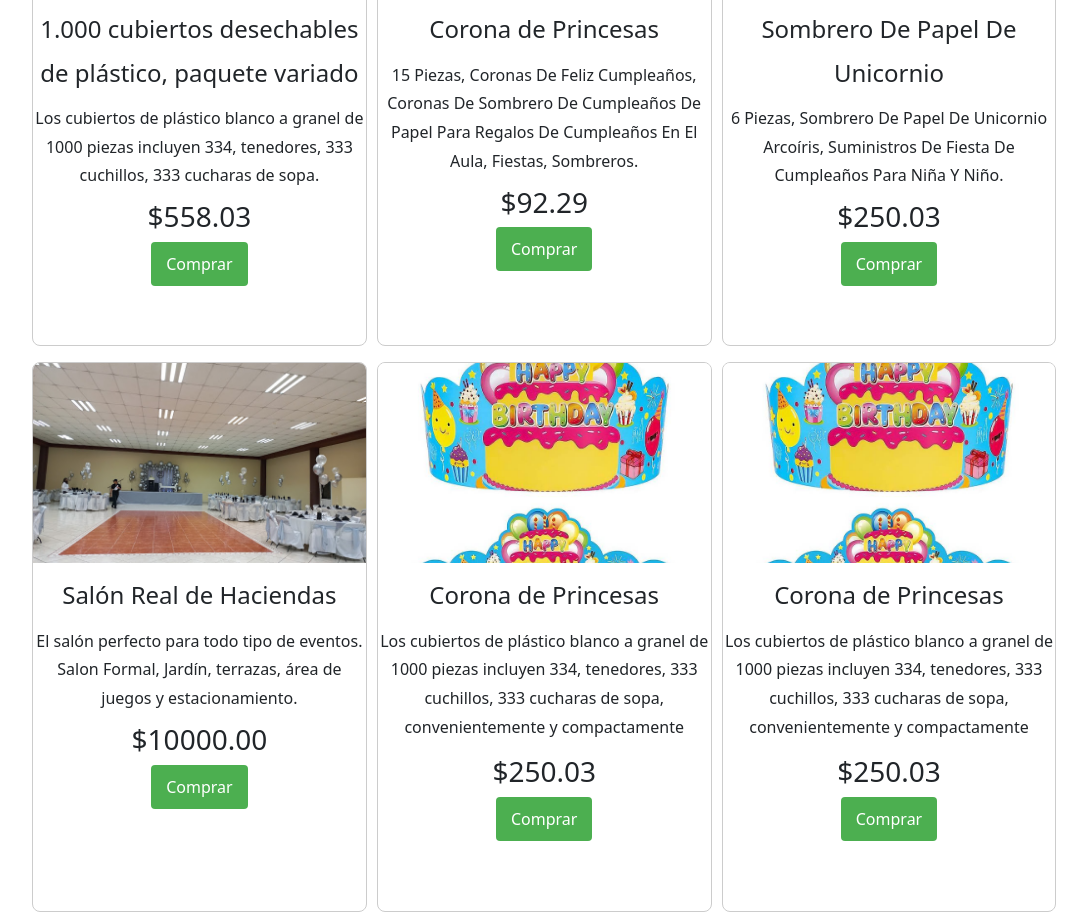
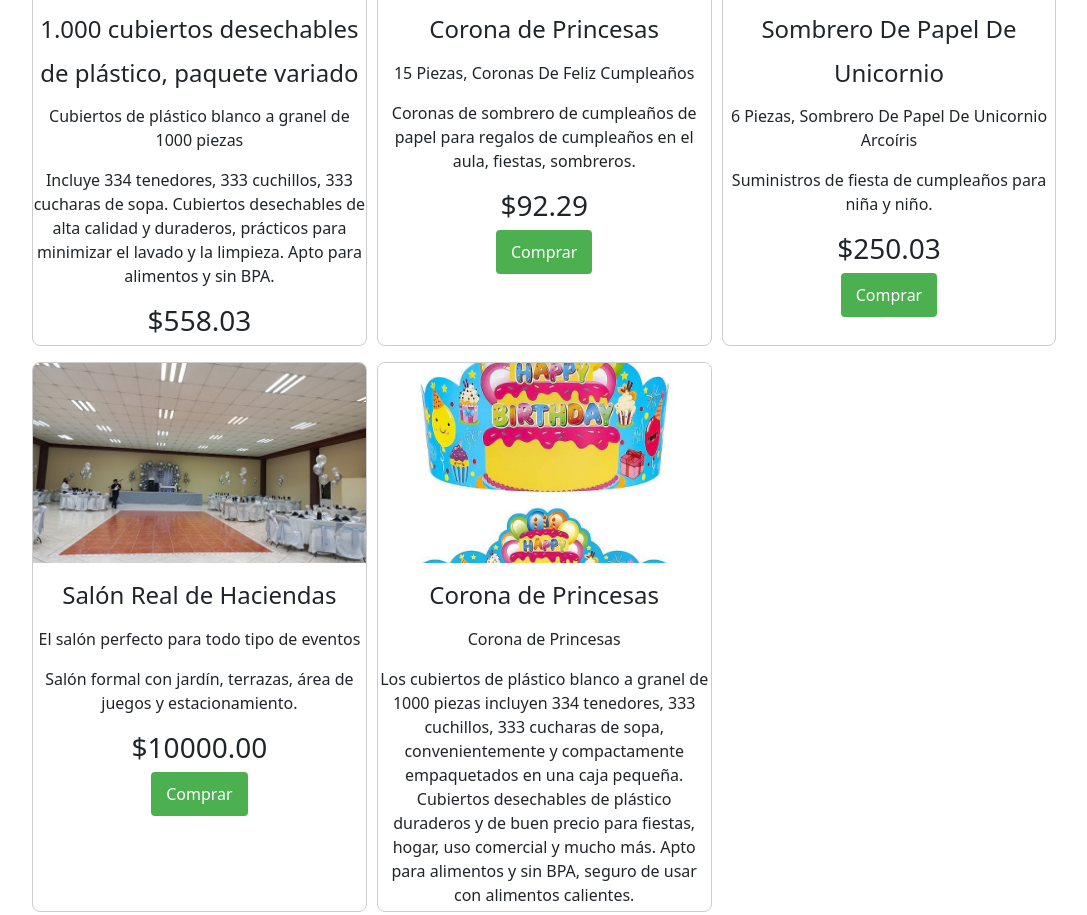
Before and after one commit to AxelWright/Pagina_Prod, a plain HTML site: page index.html in a window 1280 px wide. Shown: the part 988-1903 px from the top of the page, without its empty margins (50-1137 px from the left). Drawn offline with nearby package versions, Linux system fonts and the light colour scheme.

Commit message:
Modificaciones en productos_1 y index para que muestre la descripcion corta y larga

```diff
--- a/index.html
+++ b/index.html
@@ -399,7 +399,8 @@
                         var contenidoTarjeta = document.createElement('div');
                         contenidoTarjeta.innerHTML = `
                             <h4>${producto.nombre}</h4>
-                            <p class="descripcion">${producto.descripcion}</p>
+                            <p class="descripcion-corta">${producto.descripcion_corta}</p>
+                            <p class="descripcion-larga">${producto.descripcion_larga}</p>
                             <h3>$${producto.precio.toFixed(2)}</h3>
                             <button onclick="comprar('${producto.nombre}')">Comprar</button>
                             <br/><br/><br/>
--- a/productos_1.json
+++ b/productos_1.json
@@ -1,96 +1,55 @@
 [
-{
+  {
     "nombre": "1.000 cubiertos desechables de plástico, paquete variado",
     "imagen": "img/Cubiertos.jpg",
-    "descripcion": "Los cubiertos de plástico blanco a granel de 1000 piezas incluyen 334, tenedores, 333 cuchillos, 333 cucharas de sopa.",
+    "descripcion_corta": "Cubiertos de plástico blanco a granel de 1000 piezas",
+    "descripcion_larga": "Incluye 334 tenedores, 333 cuchillos, 333 cucharas de sopa. Cubiertos desechables de alta calidad y duraderos, prácticos para minimizar el lavado y la limpieza. Apto para alimentos y sin BPA.",
     "precio": 558.03,
     "tallas": ["36", "37", "38", "39", "40", "41", "42", "43", "44", "45"],
     "colores": ["rojo", "azul", "verde", "negro"],
     "materiales": ["plastico", "pet"],
-    "marca": "Elegant Disposables"
+    "marca": "Elegant Disposables",
+    "categorias": ["Cubiertos", "Desechables"]
   },
   {
     "nombre": "Corona de Princesas",
     "imagen": "img/CoronaC.jpeg",
-    "descripcion": "15 Piezas, Coronas De Feliz Cumpleaños, Coronas De Sombrero De Cumpleaños De Papel Para Regalos De Cumpleaños En El Aula, Fiestas, Sombreros.",
+    "descripcion_corta": "15 Piezas, Coronas De Feliz Cumpleaños",
+    "descripcion_larga": "Coronas de sombrero de cumpleaños de papel para regalos de cumpleaños en el aula, fiestas, sombreros.",
     "precio": 92.29,
     "materiales": ["Papel", "Carton"],
-    "marca": "FiesParty"
+    "marca": "FiesParty",
+    "categorias": ["Accesorios de Fiesta", "Coronas"]
   },
   {
     "nombre": "Sombrero De Papel De Unicornio",
     "imagen": "img/FiestaNiña.jpeg",
-    "descripcion": "6 Piezas, Sombrero De Papel De Unicornio Arcoíris, Suministros De Fiesta De Cumpleaños Para Niña Y Niño.",
+    "descripcion_corta": "6 Piezas, Sombrero De Papel De Unicornio Arcoíris",
+    "descripcion_larga": "Suministros de fiesta de cumpleaños para niña y niño.",
     "precio": 250.03,
     "colores": ["rojo", "azul", "verde"],
     "materiales": ["plastico", "pet"],
-    "marca": "FiesParty"
+    "marca": "FiesParty",
+    "categorias": ["Accesorios de Fiesta", "Sombreros", "Unicornios"]
   },
   {
     "nombre": "Salón Real de Haciendas",
     "imagen": "img/HaciendaReal.jpg",
-    "descripcion": "El salón perfecto para todo tipo de eventos. Salon Formal, Jardín, terrazas, área de juegos y estacionamiento.",
-    "precio": 10000
+    "descripcion_corta": "El salón perfecto para todo tipo de eventos",
+    "descripcion_larga": "Salón formal con jardín, terrazas, área de juegos y estacionamiento.",
+    "precio": 10000,
+    "categorias": ["Locales de Eventos", "Salones"]
   },
   {
     "nombre": "Corona de Princesas",
     "imagen": "img/CoronaC.jpeg",
-    "descripcion": "Los cubiertos de plástico blanco a granel de 1000 piezas incluyen 334, tenedores, 333 cuchillos, 333 cucharas de sopa, convenientemente y compactamente empaquetados en una caja pequeña. Los cubiertos de plástico desechables de alta calidad y duraderos son prácticos y prácticos para minimizar el lavado y la limpieza. Cucharitas de plastc a granel, sopas, tenedores, cuchillos y tenedores. Cubiertos desechables de plástico duraderos y de buen precio para fiestas, hogar, uso comercial y mucho más. Apto para alimentos y sin bpa, seguro de usar con alimentos calientes.",
+    "descripcion_corta": "Corona de Princesas",
+    "descripcion_larga": "Los cubiertos de plástico blanco a granel de 1000 piezas incluyen 334 tenedores, 333 cuchillos, 333 cucharas de sopa, convenientemente y compactamente empaquetados en una caja pequeña. Cubiertos desechables de plástico duraderos y de buen precio para fiestas, hogar, uso comercial y mucho más. Apto para alimentos y sin BPA, seguro de usar con alimentos calientes.",
     "precio": 250.03,
     "tallas": ["36", "37", "38", "39", "40", "41", "42", "43", "44", "45"],
     "colores": ["rojo", "azul", "verde", "negro"],
     "materiales": ["plastico", "pet"],
-    "marca": "Elegant Disposables"
-  },
-  {
-    "nombre": "Corona de Princesas",
-    "imagen": "img/CoronaC.jpeg",
-    "descripcion": "Los cubiertos de plástico blanco a granel de 1000 piezas incluyen 334, tenedores, 333 cuchillos, 333 cucharas de sopa, convenientemente y compactamente empaquetados en una caja pequeña. Los cubiertos de plástico desechables de alta calidad y duraderos son prácticos y prácticos para minimizar el lavado y la limpieza. Cucharitas de plastc a granel, sopas, tenedores, cuchillos y tenedores. Cubiertos desechables de plástico duraderos y de buen precio para fiestas, hogar, uso comercial y mucho más. Apto para alimentos y sin bpa, seguro de usar con alimentos calientes.",
-    "precio": 250.03,
-    "tallas": ["36", "37", "38", "39", "40", "41", "42", "43", "44", "45"],
-    "colores": ["rojo", "azul", "verde", "negro"],
-    "materiales": ["plastico", "pet"],
-    "marca": "Elegant Disposables"
-  },
-  {
-    "nombre": "Corona de Princesas",
-    "imagen": "img/CoronaC.jpeg",
-    "descripcion": "Los cubiertos de plástico blanco a granel de 1000 piezas incluyen 334, tenedores, 333 cuchillos, 333 cucharas de sopa, convenientemente y compactamente empaquetados en una caja pequeña. Los cubiertos de plástico desechables de alta calidad y duraderos son prácticos y prácticos para minimizar el lavado y la limpieza. Cucharitas de plastc a granel, sopas, tenedores, cuchillos y tenedores. Cubiertos desechables de plástico duraderos y de buen precio para fiestas, hogar, uso comercial y mucho más. Apto para alimentos y sin bpa, seguro de usar con alimentos calientes.",
-    "precio": 250.03,
-    "tallas": ["36", "37", "38", "39", "40", "41", "42", "43", "44", "45"],
-    "colores": ["rojo", "azul", "verde", "negro"],
-    "materiales": ["plastico", "pet"],
-    "marca": "Elegant Disposables"
-  },
-  {
-    "nombre": "Corona de Princesas",
-    "imagen": "img/CoronaC.jpeg",
-    "descripcion": "Los cubiertos de plástico blanco a granel de 1000 piezas incluyen 334, tenedores, 333 cuchillos, 333 cucharas de sopa, convenientemente y compactamente empaquetados en una caja pequeña. Los cubiertos de plástico desechables de alta calidad y duraderos son prácticos y prácticos para minimizar el lavado y la limpieza. Cucharitas de plastc a granel, sopas, tenedores, cuchillos y tenedores. Cubiertos desechables de plástico duraderos y de buen precio para fiestas, hogar, uso comercial y mucho más. Apto para alimentos y sin bpa, seguro de usar con alimentos calientes.",
-    "precio": 250.03,
-    "tallas": ["36", "37", "38", "39", "40", "41", "42", "43", "44", "45"],
-    "colores": ["rojo", "azul", "verde", "negro"],
-    "materiales": ["plastico", "pet"],
-    "marca": "Elegant Disposables"
-  },
-  {
-    "nombre": "Corona de Princesas",
-    "imagen": "img/CoronaC.jpeg",
-    "descripcion": "Los cubiertos de plástico blanco a granel de 1000 piezas incluyen 334, tenedores, 333 cuchillos, 333 cucharas de sopa, convenientemente y compactamente empaquetados en una caja pequeña. Los cubiertos de plástico desechables de alta calidad y duraderos son prácticos y prácticos para minimizar el lavado y la limpieza. Cucharitas de plastc a granel, sopas, tenedores, cuchillos y tenedores. Cubiertos desechables de plástico duraderos y de buen precio para fiestas, hogar, uso comercial y mucho más. Apto para alimentos y sin bpa, seguro de usar con alimentos calientes.",
-    "precio": 250.03,
-    "tallas": ["36", "37", "38", "39", "40", "41", "42", "43", "44", "45"],
-    "colores": ["rojo", "azul", "verde", "negro"],
-    "materiales": ["plastico", "pet"],
-    "marca": "Elegant Disposables"
-  },
-  {
-    "nombre": "Corona de Princesas",
-    "imagen": "img/CoronaC.jpeg",
-    "descripcion": "Los cubiertos de plástico blanco a granel de 1000 piezas incluyen 334, tenedores, 333 cuchillos, 333 cucharas de sopa, convenientemente y compactamente empaquetados en una caja pequeña. Los cubiertos de plástico desechables de alta calidad y duraderos son prácticos y prácticos para minimizar el lavado y la limpieza. Cucharitas de plastc a granel, sopas, tenedores, cuchillos y tenedores. Cubiertos desechables de plástico duraderos y de buen precio para fiestas, hogar, uso comercial y mucho más. Apto para alimentos y sin bpa, seguro de usar con alimentos calientes.",
-    "precio": 250.03,
-    "tallas": ["36", "37", "38", "39", "40", "41", "42", "43", "44", "45"],
-    "colores": ["rojo", "azul", "verde", "negro"],
-    "materiales": ["plastico", "pet"],
-    "marca": "Elegant Disposables"
+    "marca": "Elegant Disposables",
+    "categorias": ["Accesorios de Fiesta", "Coronas"]
   }
-
 ]
```
